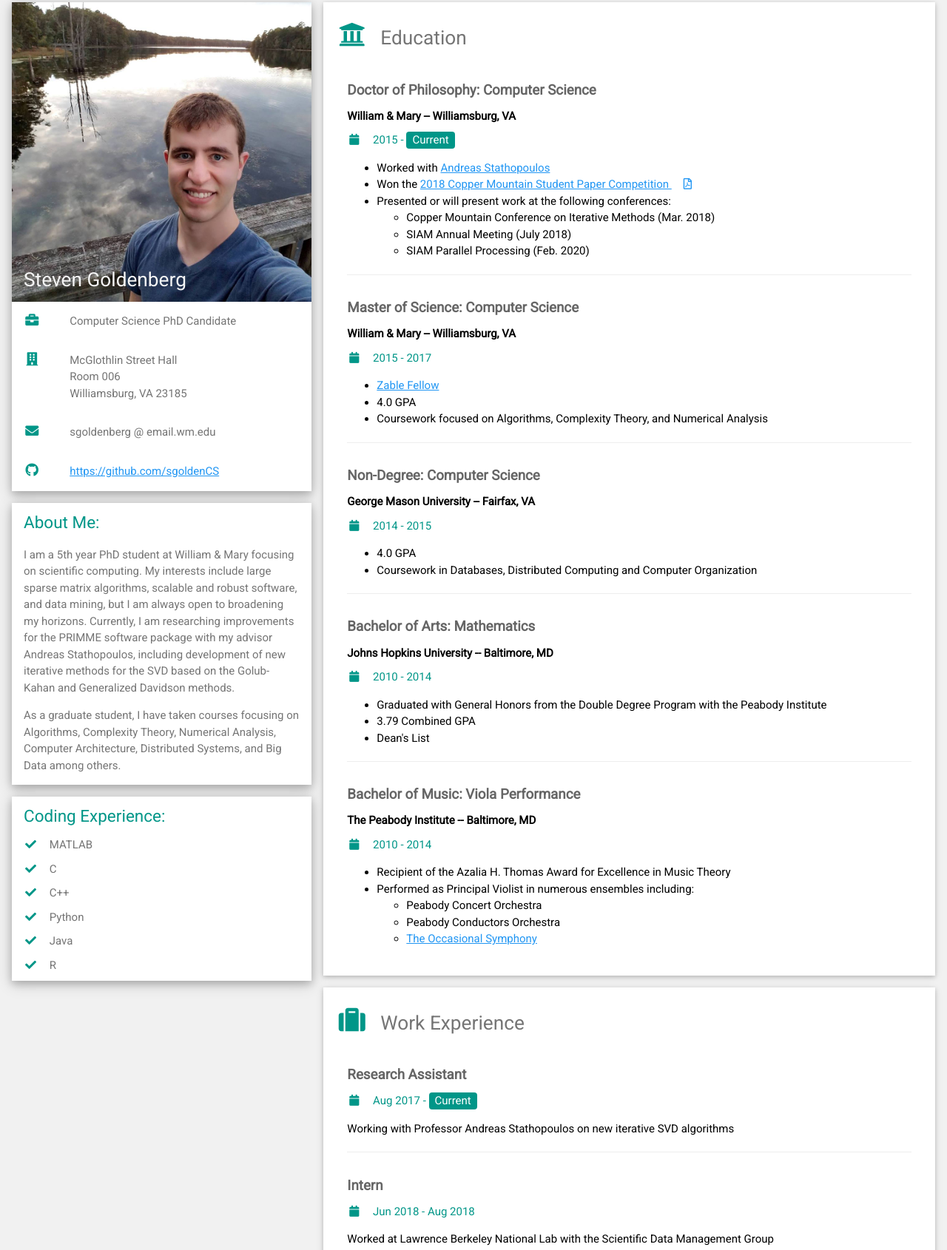
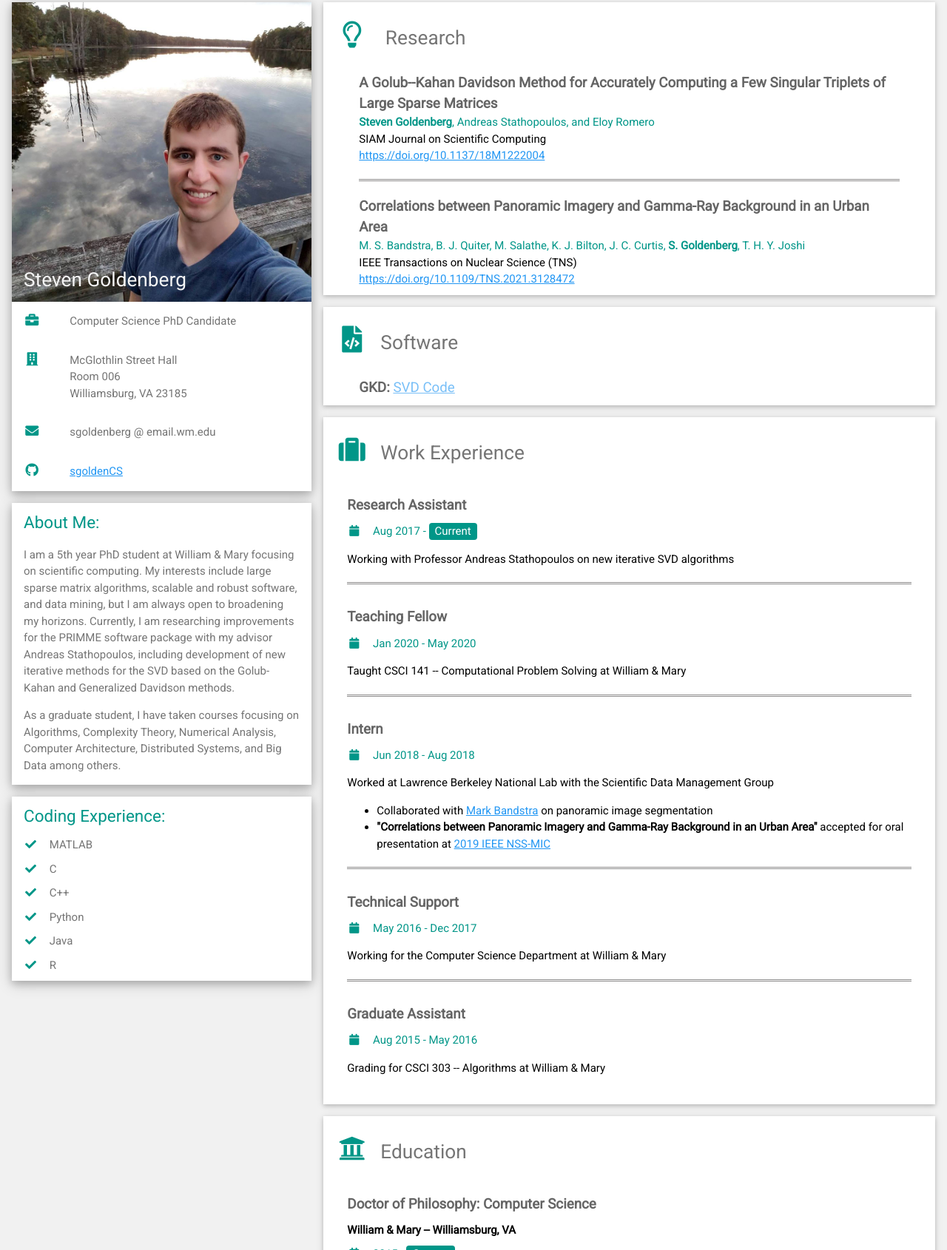
Before and after one commit to sgoldenCS/public_html, a plain HTML site: page index.html in a window 1280 px wide. Shown: the part 13-1703 px from the top of the page at 74% size. Drawn offline with nearby package versions, Linux system fonts and the light colour scheme.

Commit message:
Major Update
Rearranged layout along with content updates

```diff
--- a/index.html
+++ b/index.html
@@ -49,6 +49,9 @@
     h4,
     h5 {
         font-family: "Roboto", sans-serif;
+    }
+    hr {
+        border-top: 3px double #8c8b8b;
     }
 </style>
 
@@ -108,7 +111,7 @@
                             </div>
                             <div class="w3-col s10">
                                 <p> <a class="w3-text-blue"
-                                        href="https://github.com/sgoldenCS">https://github.com/sgoldenCS</a> </p>
+                                        href="https://github.com/sgoldenCS"> sgoldenCS</a> </p>
                             </div>
                         </div>
                         <!-- <p><i class="fas fa-phone fa-fw w3-margin-right w3-large w3-text-teal"></i>1224435534</p>  -->
@@ -187,7 +190,111 @@
             <!-- Right Column -->
             <div class="w3-twothird">
 
+                <div class="w3-container w3-card w3-white w3-margin-bottom">
+                    <h2 class="w3-text-grey w3-padding-16"><i
+                            class="far fa-lightbulb fa-fw w3-margin-right w3-xxlarge w3-text-teal"></i> Research
+                    </h2>
+                    <div class="w3-container">
+                        <div class="w3-container">
+                            <h4 class="w3-opacity" style="margin: 0%"><b>A Golub--Kahan Davidson Method for
+                                    Accurately Computing a Few Singular Triplets of Large Sparse Matrices</b></h4>
+                            <h5 class="w3-text-teal" style="margin: 0%"><b>Steven Goldenberg</b>, Andreas Stathopoulos, and
+                                Eloy Romero</h5>
+                            <p style="margin: 0%"> SIAM Journal on Scientific Computing</p>
+                            <h5 style="margin-top: 0%"><a class="w3-text-blue" href="https://doi.org/10.1137/18M1222004"> https://doi.org/10.1137/18M1222004 </a> </h5>
 
+                            <hr>
+                        </div>
+
+                        <div class="w3-container">
+                            <h4 class="w3-opacity" style="margin: 0%"><b> Correlations between Panoramic Imagery and Gamma-Ray Background in an Urban Area
+                            </b></h4>
+                            <h5 class="w3-text-teal" style="margin: 0%">M. S. Bandstra, B. J. Quiter, M. Salathe, K. J. Bilton, J. C. Curtis, <b>S. Goldenberg</b>, T. H. Y. Joshi</h5>
+                            <p style="margin: 0%"> IEEE Transactions on Nuclear Science (TNS)</p>
+                            <h5 style="margin-top: 0%"><a class="w3-text-blue" href="https://doi.org/10.1109/TNS.2021.3128472"> https://doi.org/10.1109/TNS.2021.3128472 </a> </h5>
+
+
+                        </div>
+                        <!--
+                        <div class="w3-col w3-center s2">
+                            <div class="w3-container w3-margin-bottom">
+                                <a href="https://doi.org/10.1137/18M1222004"><i
+                                        class="fas fa-external-link-alt fa-fw w3-margin-left w3-xlarge w3-text-blue"></i></a>
+                            </div>
+                            <div class="w3-container">
+                                <a href="https://github.com/sgoldenCS/GKD"><i
+                                        class="fas fa-code fa-fw w3-margin-left w3-xlarge w3-text-blue"></i></a>
+                            </div>
+                        </div>
+                        -->
+                    </div>
+
+                </div>
+
+                <div class="w3-container w3-card w3-white w3-margin-bottom">
+                    <h2 class="w3-text-grey w3-padding-16"><i
+                            class="fas fa-file-code fa-fw w3-margin-right w3-xxlarge w3-text-teal"></i>Software</h2>
+                            <div class="w3-container">
+
+                    <div class="w3-container">
+                        <h4 class="w3-opacity" style="margin-top: 0%"><b>GKD:</b> <a class="w3-text-blue" href="https://github.com/sgoldenCS/GKD"> SVD Code</a> </h4>
+                    </div>
+                </div>
+                </div>
+
+                <div class="w3-container w3-card w3-white w3-margin-bottom">
+                    <h2 class="w3-text-grey w3-padding-16"><i
+                            class="fas fa-suitcase fa-fw w3-margin-right w3-xxlarge w3-text-teal"></i>Work Experience
+                    </h2>
+                    <div class="w3-container">
+                        <h4 class="w3-opacity"><b>Research Assistant</b></h4>
+                        <h5 class="w3-text-teal"><i class="fas fa-calendar fa-fw w3-margin-right"></i>Aug 2017 - <span
+                                class="w3-tag w3-teal w3-round">Current</span></h5>
+                        <p>Working with Professor Andreas Stathopoulos on new iterative SVD algorithms</p>
+                        <hr>
+                    </div>
+                    <div class="w3-container">
+                        <h4 class="w3-opacity"><b>Teaching Fellow</b></h4>
+                        <h5 class="w3-text-teal"><i class="fas fa-calendar fa-fw w3-margin-right"></i>Jan 2020 - May
+                            2020
+                        </h5>
+                        <p>Taught CSCI 141 -- Computational Problem Solving at William & Mary</p>
+                        <hr>
+                    </div>
+                    <div class="w3-container">
+                        <h4 class="w3-opacity"><b>Intern</b></h4>
+                        <h5 class="w3-text-teal"><i class="fas fa-calendar fa-fw w3-margin-right"></i>Jun 2018 - Aug
+                            2018
+                        </h5>
+                        <p>Worked at Lawrence Berkeley National Lab with the Scientific Data Management Group</p>
+                        <ul>
+                            <li> Collaborated with <a class="w3-text-blue" href="https://anp.lbl.gov/mark-bandstra/">
+                                    Mark Bandstra</a> on panoramic image segmentation </li>
+                            <li> <b> "Correlations between Panoramic Imagery and Gamma-Ray Background in an Urban
+                                    Area"</b> accepted for oral presentation at <a class="w3-text-blue"
+                                    href="https://nssmic.ieee.org/2019/"> 2019 IEEE NSS-MIC</a>
+                            </li>
+                        </ul>
+                        <hr>
+                    </div>
+                    <div class="w3-container">
+                        <h4 class="w3-opacity"><b>Technical Support</b></h4>
+                        <h5 class="w3-text-teal"><i class="fas fa-calendar fa-fw w3-margin-right"></i>May 2016 - Dec
+                            2017
+                        </h5>
+                        <p>Working for the Computer Science Department at William & Mary</p>
+                        <hr>
+                    </div>
+                    <div class="w3-container">
+                        <h4 class="w3-opacity"><b>Graduate Assistant</b></h4>
+                        <h5 class="w3-text-teal"><i class="fas fa-calendar fa-fw w3-margin-right"></i>Aug 2015 - May
+                            2016
+                        </h5>
+                        <p>Grading for CSCI 303 -- Algorithms at William & Mary</p>
+                        <br>
+                    </div>
+
+                </div>
 
                 <div class="w3-container w3-card w3-white w3-margin-bottom">
                     <h2 class="w3-text-grey w3-padding-16"><i
@@ -202,7 +309,7 @@
                             <ul>
                                 <li>Worked with <a class="w3-text-blue" href="http://www.cs.wm.edu/~andreas/"> Andreas
                                         Stathopoulos </a> </li>
-                                <li>Won the <a class="w3-text-blue"
+                                <li>Winner of the <a class="w3-text-blue"
                                         href="http://grandmaster.colorado.edu/copper/2019/student.html#past">
                                         2018 Copper Mountain Student Paper Competition </a> <a href="./CM2018.pdf"
                                         class="w3-text-blue w3-margin-left"> <i class="far fa-file-pdf fa-fw>"></i> </a>
@@ -212,6 +319,8 @@
                                         <li> Copper Mountain Conference on Iterative Methods (Mar. 2018) </li>
                                         <li> SIAM Annual Meeting (July 2018)</li>
                                         <li> SIAM Parallel Processing (Feb. 2020)</li>
+                                        <li>  SIAM Applied Linear Algebra (May 2021)
+                                        </li>
                                     </ul>
                                 </li>
                             </ul>
@@ -283,77 +392,9 @@
 
 
 
-                <div class="w3-container w3-card w3-white w3-margin-bottom">
-                    <h2 class="w3-text-grey w3-padding-16"><i
-                            class="fas fa-suitcase fa-fw w3-margin-right w3-xxlarge w3-text-teal"></i>Work Experience
-                    </h2>
-                    <div class="w3-container">
-                        <h4 class="w3-opacity"><b>Research Assistant</b></h4>
-                        <h5 class="w3-text-teal"><i class="fas fa-calendar fa-fw w3-margin-right"></i>Aug 2017 - <span
-                                class="w3-tag w3-teal w3-round">Current</span></h5>
-                        <p>Working with Professor Andreas Stathopoulos on new iterative SVD algorithms</p>
-                        <hr>
-                    </div>
-                    <div class="w3-container">
-                        <h4 class="w3-opacity"><b>Intern</b></h4>
-                        <h5 class="w3-text-teal"><i class="fas fa-calendar fa-fw w3-margin-right"></i>Jun 2018 - Aug
-                            2018
-                        </h5>
-                        <p>Worked at Lawrence Berkeley National Lab with the Scientific Data Management Group</p>
-                        <ul>
-                            <li> Collaborated with <a class="w3-text-blue" href="https://anp.lbl.gov/mark-bandstra/">
-                                    Mark Bandstra</a> on panoramic image segmentation </li>
-                            <li> <b> "Correlations between Panoramic Imagery and Gamma-Ray Background in an Urban
-                                    Area"</b> accepted for oral presentation at <a class="w3-text-blue"
-                                    href="https://nssmic.ieee.org/2019/"> 2019 IEEE NSS-MIC</a>
-                            </li>
-                        </ul>
-                        <hr>
-                    </div>
-                    <div class="w3-container">
-                        <h4 class="w3-opacity"><b>Technical Support</b></h4>
-                        <h5 class="w3-text-teal"><i class="fas fa-calendar fa-fw w3-margin-right"></i>May 2016 - Dec
-                            2017
-                        </h5>
-                        <p>Working for the Computer Science Department at William & Mary</p>
-                        <hr>
-                    </div>
-                    <div class="w3-container">
-                        <h4 class="w3-opacity"><b>Graduate Assistant</b></h4>
-                        <h5 class="w3-text-teal"><i class="fas fa-calendar fa-fw w3-margin-right"></i>Aug 2015 - May
-                            2016
-                        </h5>
-                        <p>Grading for CSCI 303 -- Algorithms at William & Mary</p><br>
-                    </div>
-                </div>
 
-                <div class="w3-container w3-card w3-white w3-margin-bottom">
-                    <h2 class="w3-text-grey w3-padding-16"><i
-                            class="far fa-lightbulb fa-fw w3-margin-right w3-xxlarge w3-text-teal"></i> Research
-                    </h2>
-                    <div class="w3-container">
-                        <div class="w3-col s10">
-                            <h4 class="w3-opacity" style="margin: 0%"><b>A Golub--Kahan Davidson Method for
-                                    Accurately Computing a Few Singular Triplets of Large Sparse Matrices</b></h4>
-                            <h5 class="w3-text-teal" style="margin: 0%">Steven Goldenberg, Andreas Stathopoulos, and
-                                Eloy Romero</h5>
-                            <p style="margin-top: 0%"> SIAM Journal on Scientific Computing</p>
-                            <!--<h5 style="margin-top: 0%"><a class="w3-text-blue" href="https://doi.org/10.1137/18M1222004"> https://doi.org/10.1137/18M1222004 </a> </h5>
-                    -->
-                        </div>
-                        <div class="w3-col w3-center s2">
-                            <div class="w3-container w3-margin-bottom">
-                                <a href="https://doi.org/10.1137/18M1222004"><i
-                                        class="fas fa-external-link-alt fa-fw w3-margin-left w3-xlarge w3-text-blue"></i></a>
-                            </div>
-                            <div class="w3-container">
-                                <a href="https://github.com/sgoldenCS/GKD"><i
-                                        class="fas fa-code fa-fw w3-margin-left w3-xlarge w3-text-blue"></i></a>
-                            </div>
-                        </div>
-                    </div>
 
-                </div>
+
 
                 <!-- End Right Column -->
             </div>
@@ -365,6 +406,7 @@
     </div>
 
     <footer class="w3-container w3-teal w3-center w3-margin-top">
+        <!--
         <p>Find me on social media.</p>
         <i class="fab fa-facebook-official w3-hover-opacity"></i>
         <i class="fab fa-instagram w3-hover-opacity"></i>
@@ -372,6 +414,7 @@
         <i class="fab fa-pinterest-p w3-hover-opacity"></i>
         <i class="fab fa-twitter w3-hover-opacity"></i>
         <i class="fab fa-linkedin w3-hover-opacity"></i>
+        -->
         <p>Powered by <a href="https://www.w3schools.com/w3css/default.asp" target="_blank">w3.css</a></p>
     </footer>
 
```
